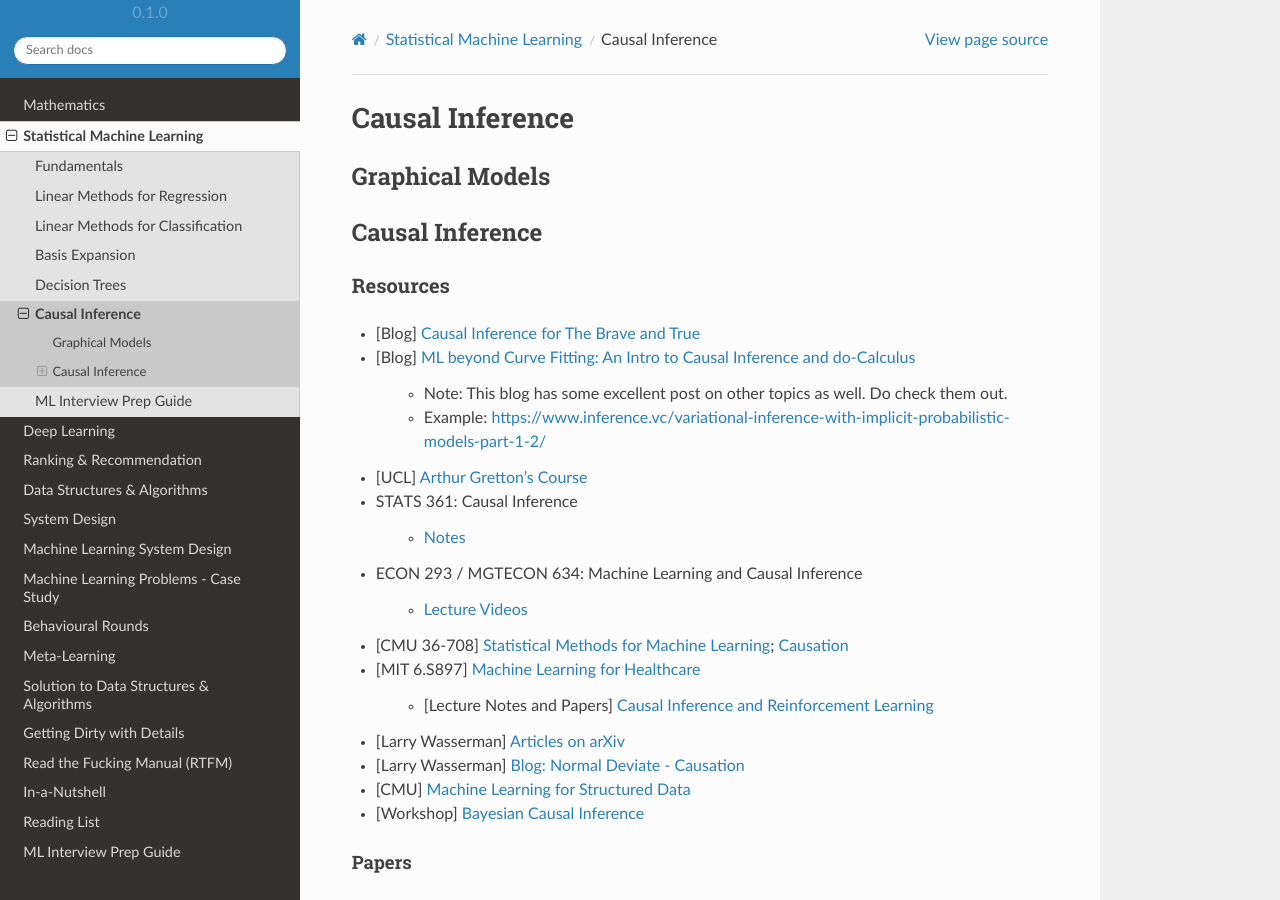
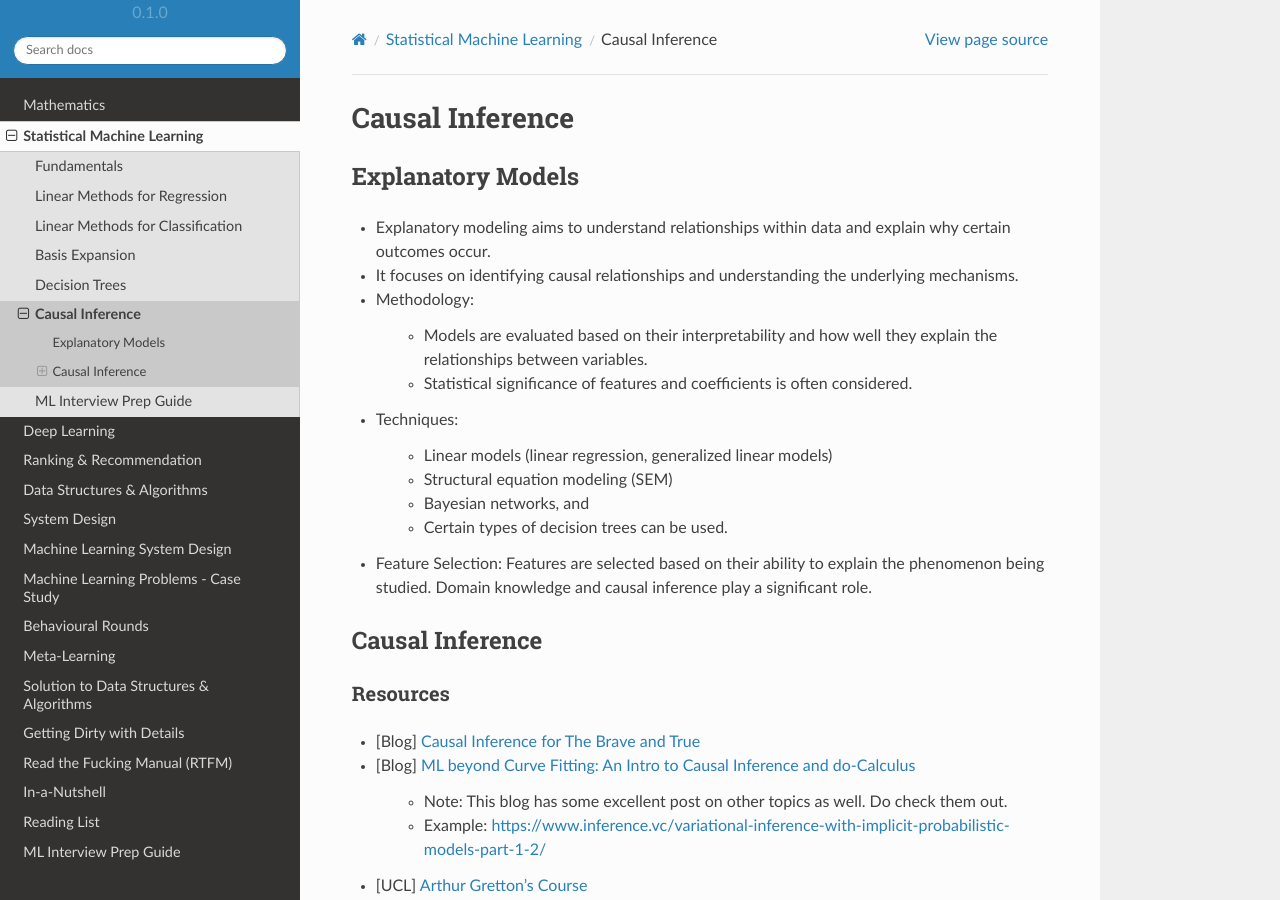
Before and after one commit to uselesstechjunks/leetcode, a Sphinx documentation site: the page built from docs/source/ml/causal.rst, in a window 1280 px wide and 900 px high. Built offline with Sphinx 7.4.7 and the Read the Docs theme 2.0.0, drawn with Linux system fonts in a browser that asks for light colours.

Commit message:
Update causal.rst (#199)

```diff
--- a/docs/source/ml/causal.rst
+++ b/docs/source/ml/causal.rst
@@ -3,8 +3,21 @@ Causal Inference
 ###################################################################################
 
 ***********************************************************************************
-Graphical Models
+Explanatory Models
 ***********************************************************************************
+* Explanatory modeling aims to understand relationships within data and explain why certain outcomes occur.
+* It focuses on identifying causal relationships and understanding the underlying mechanisms.
+* Methodology:
+
+   * Models are evaluated based on their interpretability and how well they explain the relationships between variables.
+   * Statistical significance of features and coefficients is often considered.
+* Techniques:
+
+   * Linear models (linear regression, generalized linear models)
+   * Structural equation modeling (SEM)
+   * Bayesian networks, and
+   * Certain types of decision trees can be used.
+* Feature Selection: Features are selected based on their ability to explain the phenomenon being studied. Domain knowledge and causal inference play a significant role.
 
 ***********************************************************************************
 Causal Inference
```
